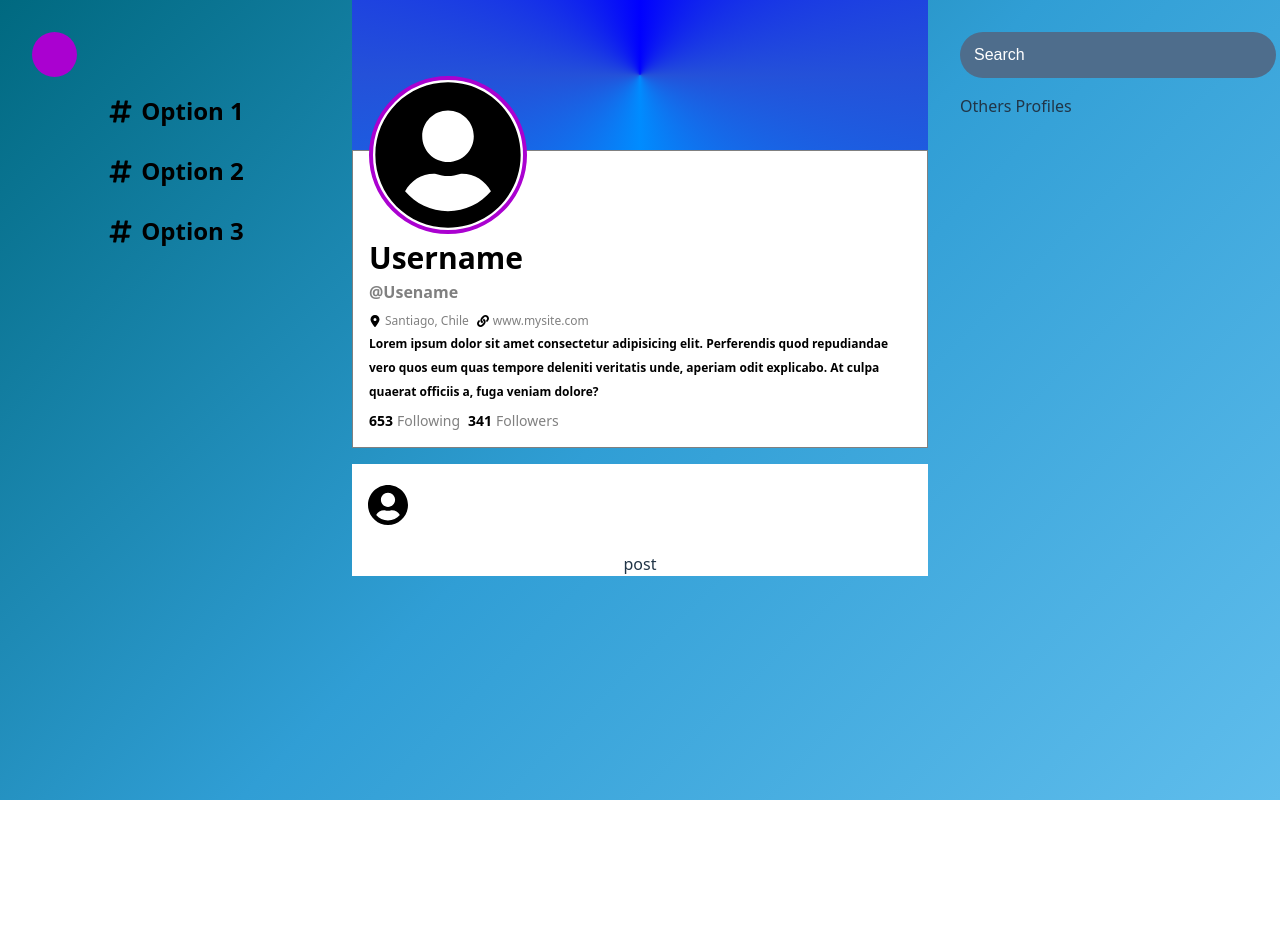
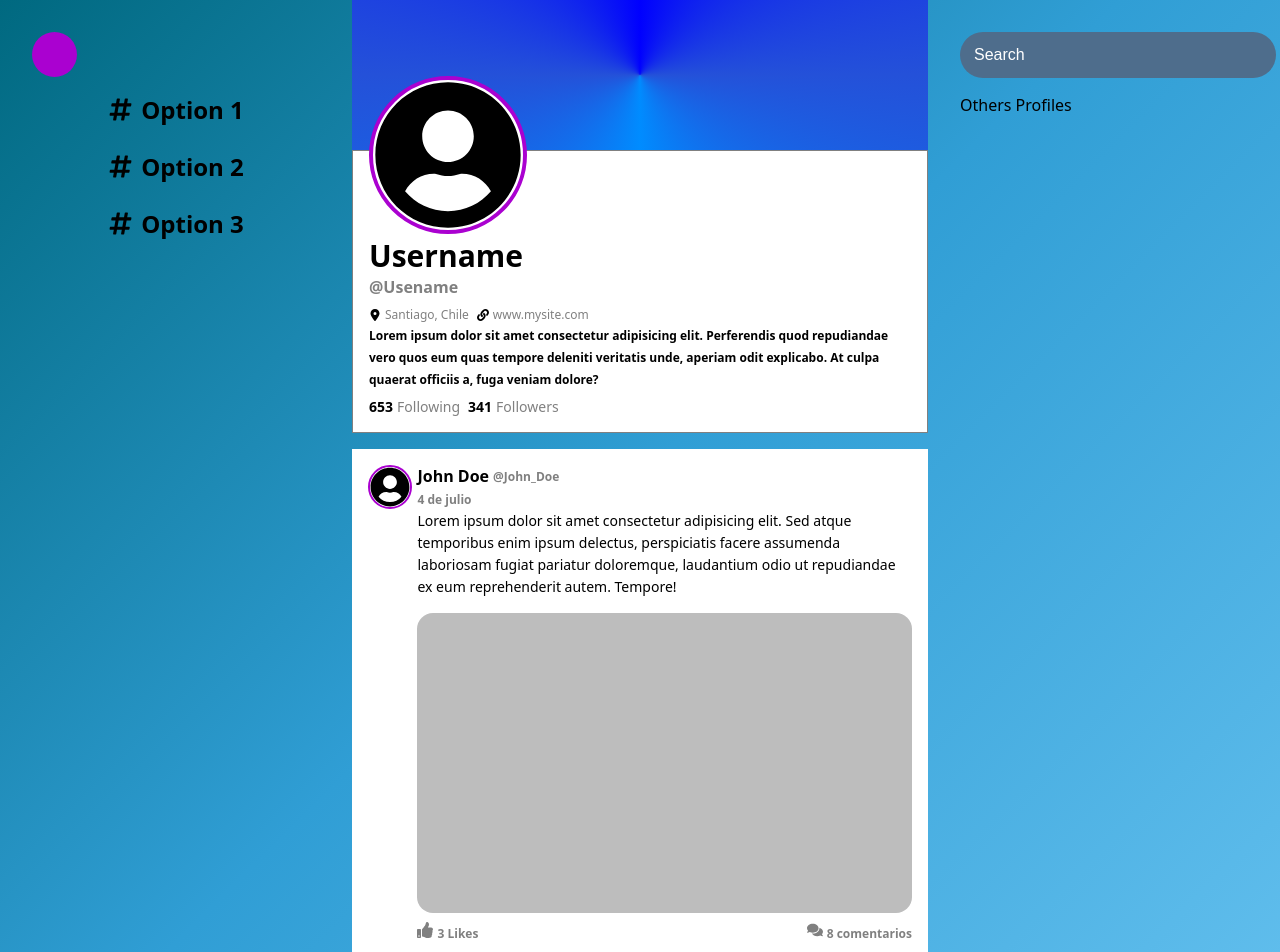
Before and after one commit to Nachocisss/socialMedia, a React (Vite) app: page / in a window 1280 px wide. Shown: the top 952 px of the page. Before the commit the page ends 800 px from the top, so only its background shows below. Built offline with nearby package versions, Linux system fonts and the light colour scheme.

Commit message:
post section

```diff
--- a/src/components/Post/Post.css
+++ b/src/components/Post/Post.css
@@ -1,11 +1,61 @@
 .postContainer {
+  display: flex;
+  flex-direction: row;
   background-color: white;
   margin-top: 16px;
+  padding: 16px;
 }
 .postUserToken {
-  display: flex;
-  padding: 16px;
+  flex: 1;
+}
+.userTokenContainer {
   height: 40px;
   width: 40px;
   border-radius: 9999px;
+  border: 2px solid #aa01d0;
 }
+.postContent {
+  flex: 10;
+  justify-content: start;
+  text-align: start;
+}
+.postContentTopNames {
+  display: flex;
+  gap: 4px;
+  align-items: center;
+}
+.postUserName {
+  color: black;
+  font-size: 16px;
+  font-weight: 700;
+}
+.postUserSubName {
+  font-size: 12px;
+  color: grey;
+  font-weight: 700;
+}
+.postContentDescription {
+  color: black;
+  font-size: 14px;
+  font-weight: 500;
+}
+.postContentImageContainer {
+  height: 300px;
+  width: auto;
+  border-radius: 16px;
+  margin-top: 16px;
+  background-color: rgb(189, 189, 189);
+}
+.postContentBottom {
+  margin-top: 8px;
+  display: flex;
+  justify-content: space-between;
+}
+.postContentBottomText {
+  margin-left: 4px;
+  color: gray;
+  font-size: 12px;
+  font-weight: 600;
+}
+.postContentLikeContainer {
+}
--- a/src/components/Post/Post.tsx
+++ b/src/components/Post/Post.tsx
@@ -1,14 +1,43 @@
 import React from "react";
 import "./Post.css";
 import { FaUserCircle } from "react-icons/fa";
+import { FaThumbsUp } from "react-icons/fa";
+import { FaComments } from "react-icons/fa";
 
 export default function Post() {
   return (
     <section className="postContainer">
       <div className="postUserToken">
-        <FaUserCircle size={50} fill="black" />
+        <div className="userTokenContainer">
+          <FaUserCircle size={40} fill="black" />
+        </div>
       </div>
-      <p className=""> post</p>
+      <div className="postContent">
+        <div className="postContentTop">
+          <div className="postContentTopNames">
+            <span className="postUserName">John Doe</span>
+            <span className="postUserSubName"> @John_Doe</span>
+          </div>
+          <span className="postUserSubName"> 4 de julio</span>
+        </div>
+        <span className="postContentDescription">
+          Lorem ipsum dolor sit amet consectetur adipisicing elit. Sed atque
+          temporibus enim ipsum delectus, perspiciatis facere assumenda
+          laboriosam fugiat pariatur doloremque, laudantium odio ut repudiandae
+          ex eum reprehenderit autem. Tempore!
+        </span>
+        <div className="postContentImageContainer"></div>
+        <div className="postContentBottom">
+          <div className="postContentLikeContainer">
+            <FaThumbsUp fill="grey" />
+            <span className="postContentBottomText">3 Likes</span>
+          </div>
+          <div className="postContentLikeContainer">
+            <FaComments fill="grey" />
+            <span className="postContentBottomText">8 comentarios</span>
+          </div>
+        </div>
+      </div>
     </section>
   );
 }
--- a/src/components/ProfileCard/ProfileCard.tsx
+++ b/src/components/ProfileCard/ProfileCard.tsx
@@ -9,7 +9,7 @@ const FOLLOWING_NUMBER = 341;
 
 export function ProfileCard() {
   return (
-    <>
+    <section>
       <div className="profileBackground"></div>
       <div className="profileCardContainer">
         <div className="profileTop">
@@ -39,6 +39,6 @@ export function ProfileCard() {
           </div>
         </div>
       </div>
-    </>
+    </section>
   );
 }
--- a/src/index.css
+++ b/src/index.css
@@ -1,13 +1,7 @@
 :root {
   font-family: system-ui, -apple-system, BlinkMacSystemFont, "Segoe UI", Roboto,
     Oxygen, Ubuntu, Cantarell, "Open Sans", "Helvetica Neue", sans-serif;
-  line-height: 1.5;
-  font-weight: 400;
-
   color-scheme: light dark;
-  color: rgba(255, 255, 255, 0.87);
-  background-color: #242424;
-
   font-synthesis: none;
   text-rendering: optimizeLegibility;
   -webkit-font-smoothing: antialiased;
@@ -26,13 +20,8 @@ a:hover {
 body {
   margin: 0;
   display: flex;
-  min-width: 320px;
+  min-width: 100vw;
   min-height: 100vh;
-}
-
-h1 {
-  font-size: 3.2em;
-  line-height: 1.1;
 }
 
 button {
@@ -53,16 +42,3 @@ button:focus,
 button:focus-visible {
   outline: 4px auto -webkit-focus-ring-color;
 }
-
-@media (prefers-color-scheme: light) {
-  :root {
-    color: #213547;
-    background-color: #ffffff;
-  }
-  a:hover {
-    color: #747bff;
-  }
-  button {
-    background-color: #f9f9f9;
-  }
-}
```
